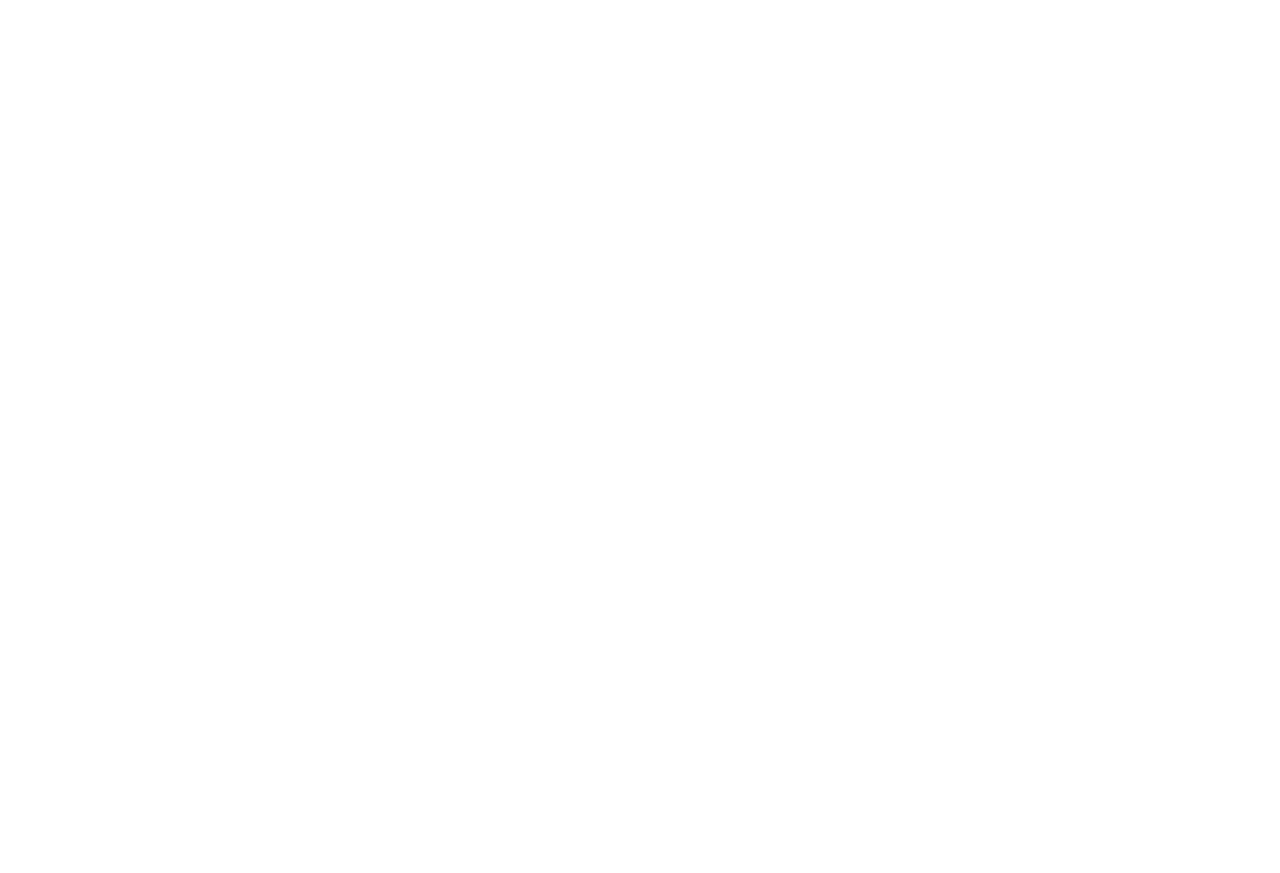
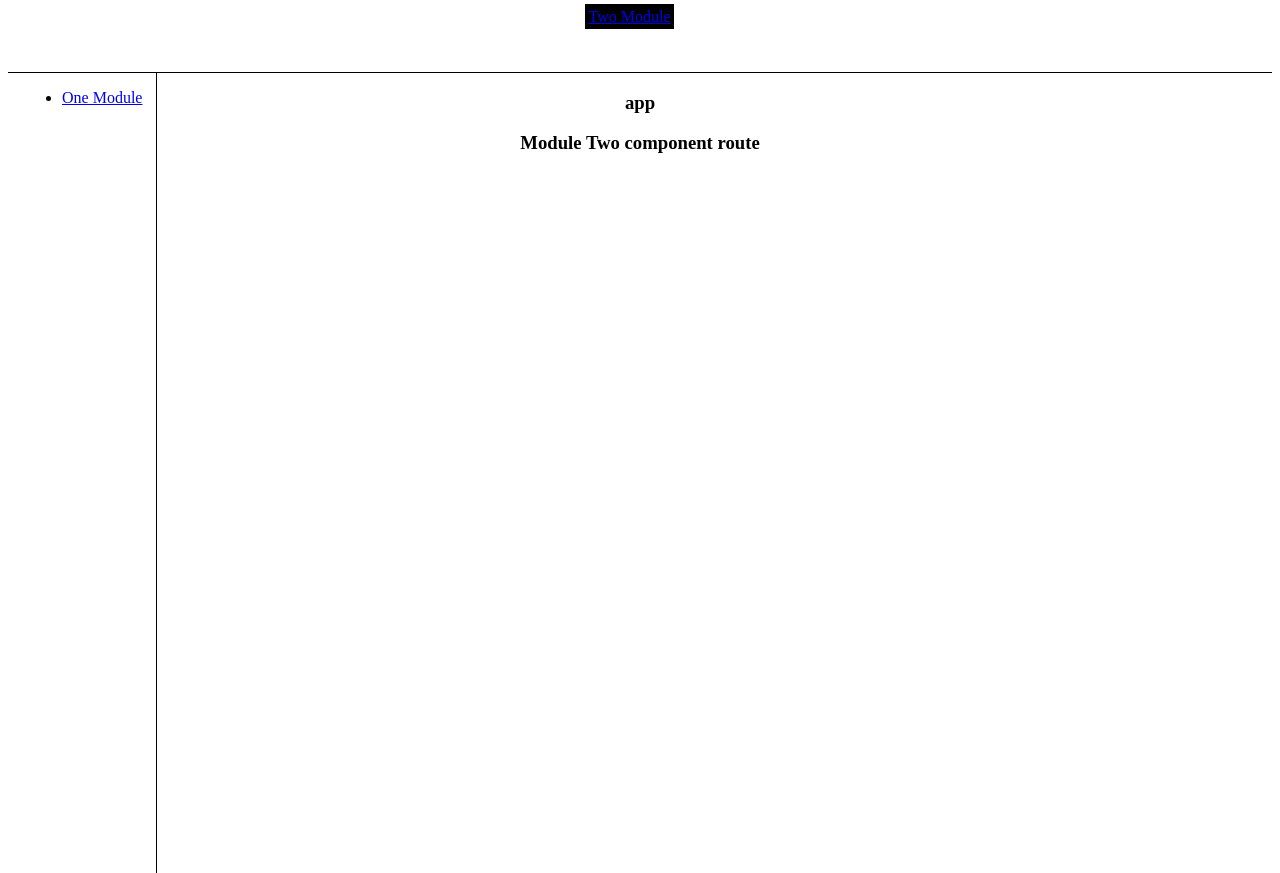
Before and after one commit to jetoGithhub/-eve-arch, an Angular app: page /two-module in a window 1280 px wide. Before the commit the page ends 800 px from the top, so only its background shows below. Built offline with nearby package versions, Linux system fonts and the light colour scheme.

Commit message:
chore(module-two): add file router

```diff
--- a/src/app/module/module-two/router.ts
+++ b/src/app/module/module-two/router.ts
@@ -1,3 +1,22 @@
-/**
- * Created by jetox on 25/09/17.
- */
+import { NgModule, Component } from '@angular/core';
+import { Routes, RouterModule } from "@angular/router";
+
+@Component({
+    selector:"module-two-component",
+    template:"<h3>Module Two component route</h3>"
+})
+export class ModuleTwoComponent{
+    constructor(){}
+}
+
+const routes: Routes = [
+    { path: 'two-module',  component: ModuleTwoComponent }
+]
+
+@NgModule({
+    imports: [ RouterModule.forRoot(routes) ],
+    exports: [ RouterModule ]
+})
+export class ModuleTwoRoutingModule {
+
+}
```
